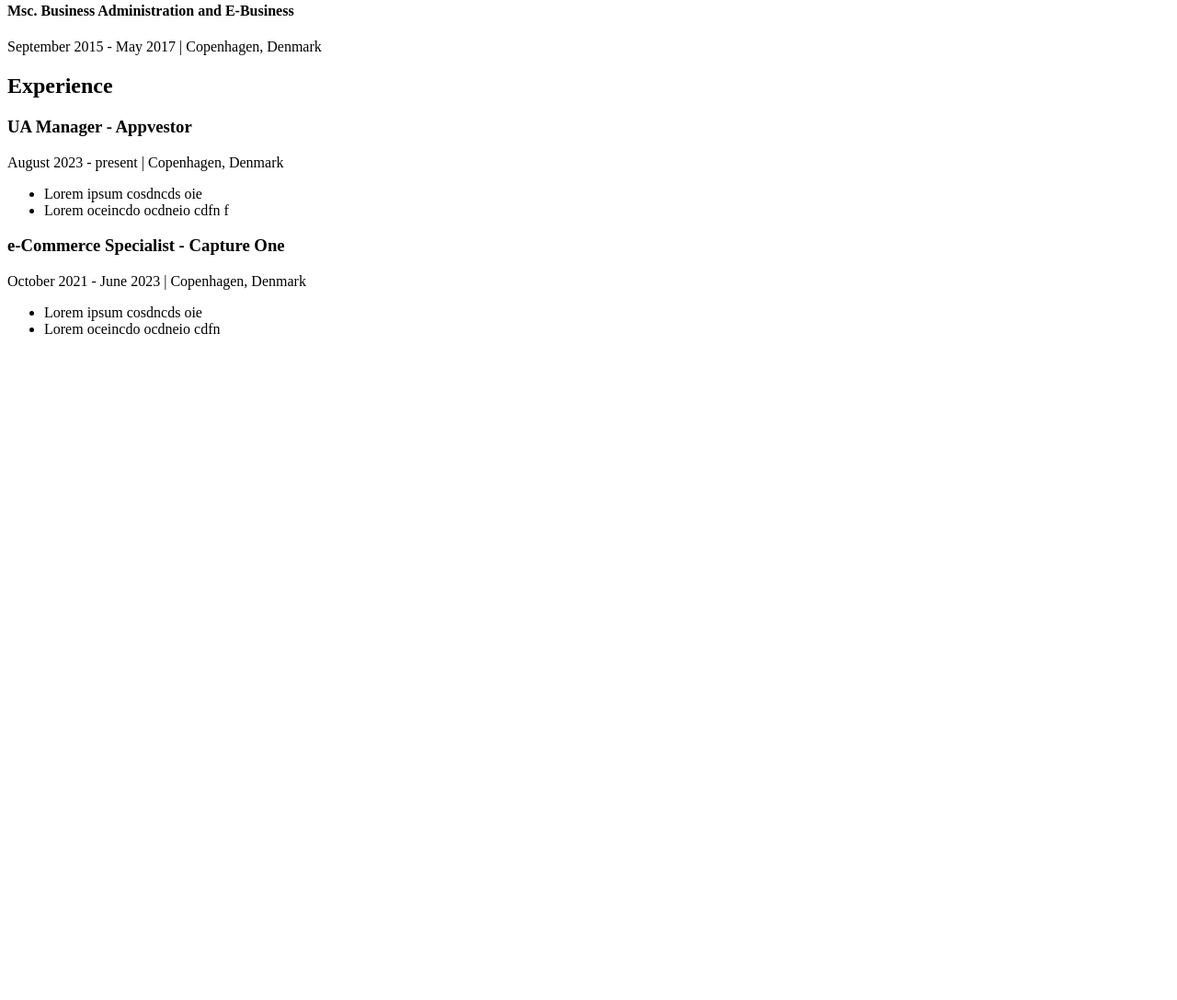
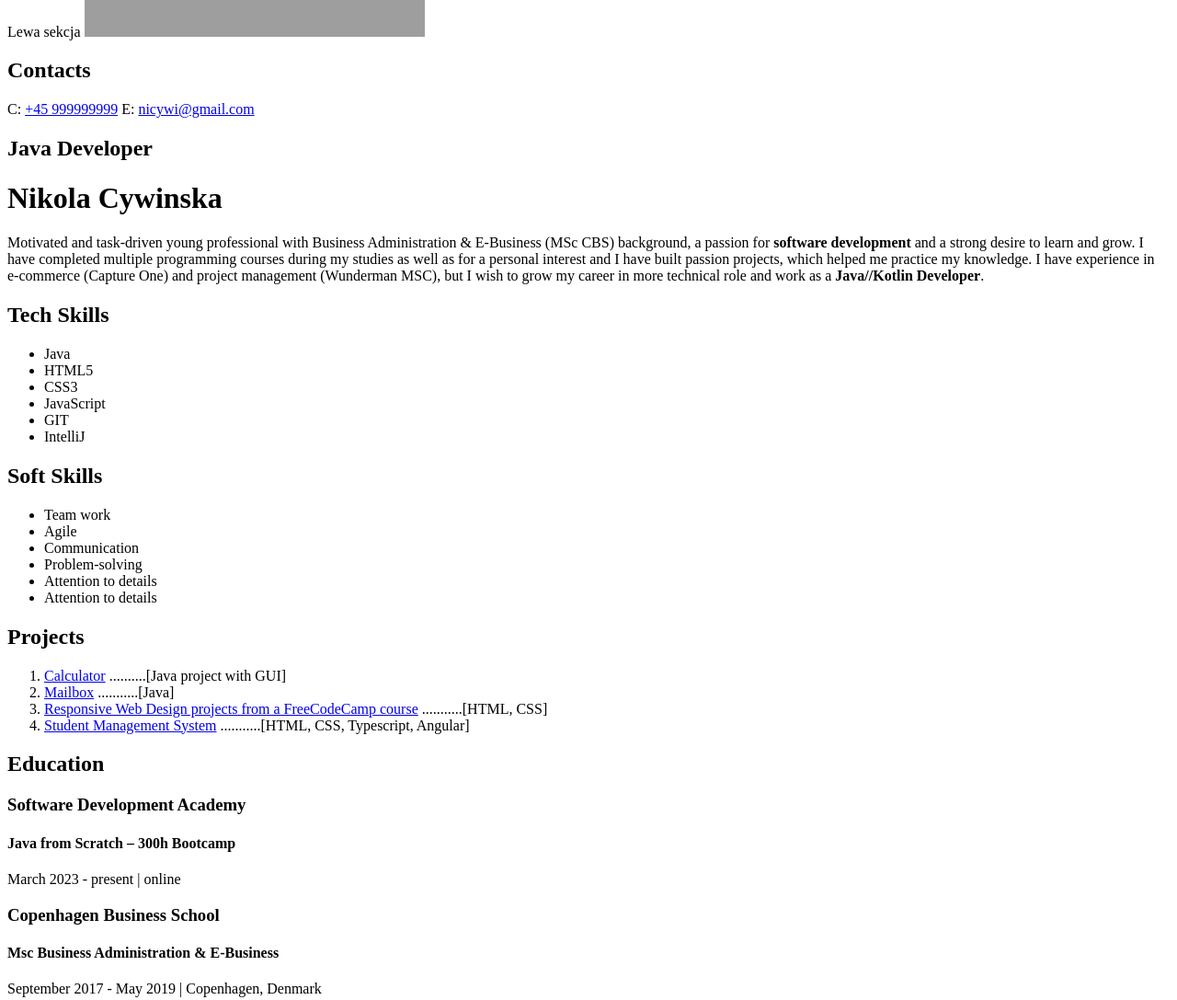
Before and after one commit to nicywi/Marathon-GOIT, a plain HTML site: page index.html in a window 1280 px wide. Shown: the part 246-1333 px from the top of the page at 92% size. Before the commit the page ends 800 px from the top, so only its background shows below. Drawn offline with Linux system fonts and the light colour scheme; grey boxes are pictures that could not be loaded.

Commit message:
updated html with data

```diff
--- a/index.html
+++ b/index.html
@@ -1,11 +1,50 @@
 <!DOCTYPE html>
 <html lang="en">
+
 <head>
     <meta charset="UTF-8">
     <meta name="viewport" content="width=device-width, initial-scale=1.0">
     <title>CV Nikola Cywinska</title>
 </head>
+
 <body>
+    <aside>Lewa sekcja
+        <img src="NCY.jpg" width="370" alt="Photo Nikola Cywinska">
+
+        <div>
+            <h2>Contacts</h2>
+
+            <p>
+                C: <a href="tel: +45 99999999">+45 999999999</a>
+                E: <a href="mailto:">nicywi@gmail.com</a>
+            </p>
+        </div>
+    </aside>
+    <main>
+        <div>
+            <h2>Java Developer</h2>
+            <h1>Nikola Cywinska</h1>
+            <p>Motivated and task-driven young professional with Business Administration & E-Business (MSc CBS)
+                background, a passion for <b>software development</b> and a strong desire to learn and grow. I have
+                completed
+                multiple programming courses during my studies as well as for a personal interest and I have built
+                passion
+                projects, which helped me practice my knowledge. I have experience in e-commerce (Capture One) and
+                project management (Wunderman MSC), but I wish to grow my career in more technical role and work as a
+                <b>Java//Kotlin Developer</b>.
+            </p>
+        </div>
+        <div>
+            <h2>Tech Skills</h2>
+            <ul>
+                <li>Java</li>
+                <li>HTML5</li>
+                <li>CSS3</li>
+                <li>JavaScript</li>
+                <li>GIT</li>
+                <li>IntelliJ</li>
+            </ul>
+        </div>
         <div>
             <h2>Soft Skills</h2>
             <ul>
@@ -13,14 +52,36 @@
                 <li>Agile</li>
                 <li>Communication</li>
                 <li>Problem-solving</li>
+                <li>Attention to details</li>
+                <li>Attention to details</li>
             </ul>
         </div>
 
         <div>
+            <h2>Projects</h2>
+            <ol>
+                <li><a href="https://github.com/nicywi/Calculator">Calculator</a>
+                    ..........[Java project with GUI]</li>
+                <li><a href="https://github.com/nicywi/Mailbox">Mailbox</a>
+                    ...........[Java]</li>
+                <li><a href="https://nicywi.github.io/New-Responsive-Web-Design/">Responsive Web Design projects from a
+                        FreeCodeCamp course</a>
+                    ...........[HTML, CSS]</li>
+                <li><a href="https://github.com/nicywi/Student-Manager-Angular">Student Management System</a>
+                    ...........[HTML, CSS, Typescript, Angular]</li>
+
+            </ol>
+        </div>
+
+        <div>
             <h2>Education</h2>
+            <h3>Software Development Academy</h3>
+            <h4>Java from Scratch – 300h Bootcamp</h4>
+            <p>March 2023 - present | online</p>
+
             <h3>Copenhagen Business School</h3>
-        <h4>Msc. Business Administration and E-Business</h4>
-        <p>September 2015 - May 2017 | Copenhagen, Denmark</p>
+            <h4>Msc Business Administration & E-Business</h4>
+            <p>September 2017 - May 2019 | Copenhagen, Denmark</p>
         </div>
 
         <div>
@@ -30,9 +91,11 @@
                 <p>August 2023 - present | Copenhagen, Denmark</p>
 
                 <ul>
-                <li>Lorem ipsum cosdncds oie</li>
-                <li>Lorem oceincdo  ocdneio cdfn f
+                    <li>Planning, executing, and analyzing user acquisition campaigns (Google Ads)</li>
+                    <li>Optimizing campaigns based on ROAS and running-LTV calculations.
                     </li>
+                    <li>Monitoring, evaluating, and reporting on campaign subjects (the apps).</li>
+                    <li>Collaborating on creating promotional graphic & video assets with the design team.</li>
                 </ul>
             </div>
 
@@ -41,13 +104,16 @@
                 <p>October 2021 - June 2023 | Copenhagen, Denmark</p>
 
                 <ul>
-                <li>Lorem ipsum cosdncds oie</li>
-                <li>Lorem oceincdo  ocdneio cdfn </li>
+                    <li>Store support and maintenance, creation and governance of products in
+                        FastSpring, exploration of opportunities for better customer experiences</li>
+                    <li>Management of promotional activity</li>
+                    <li>Web content management (CMS: Umbraco)</li>
                 </ul>
             </div>
         </div>
 
-
+    </main>
 
 </body>
+
 </html>
```
Also changed, not shown: 1 other file. Lines whose indentation alone changed are shown as unchanged.
